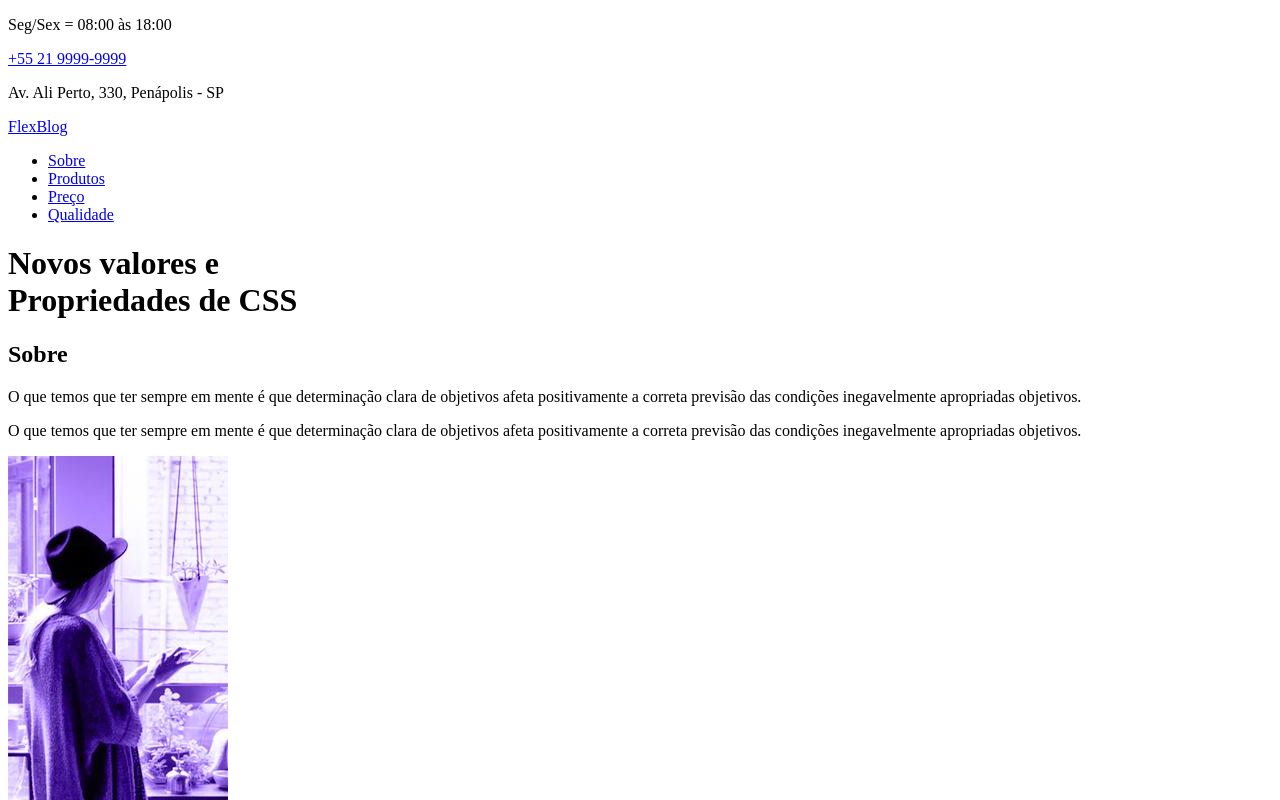
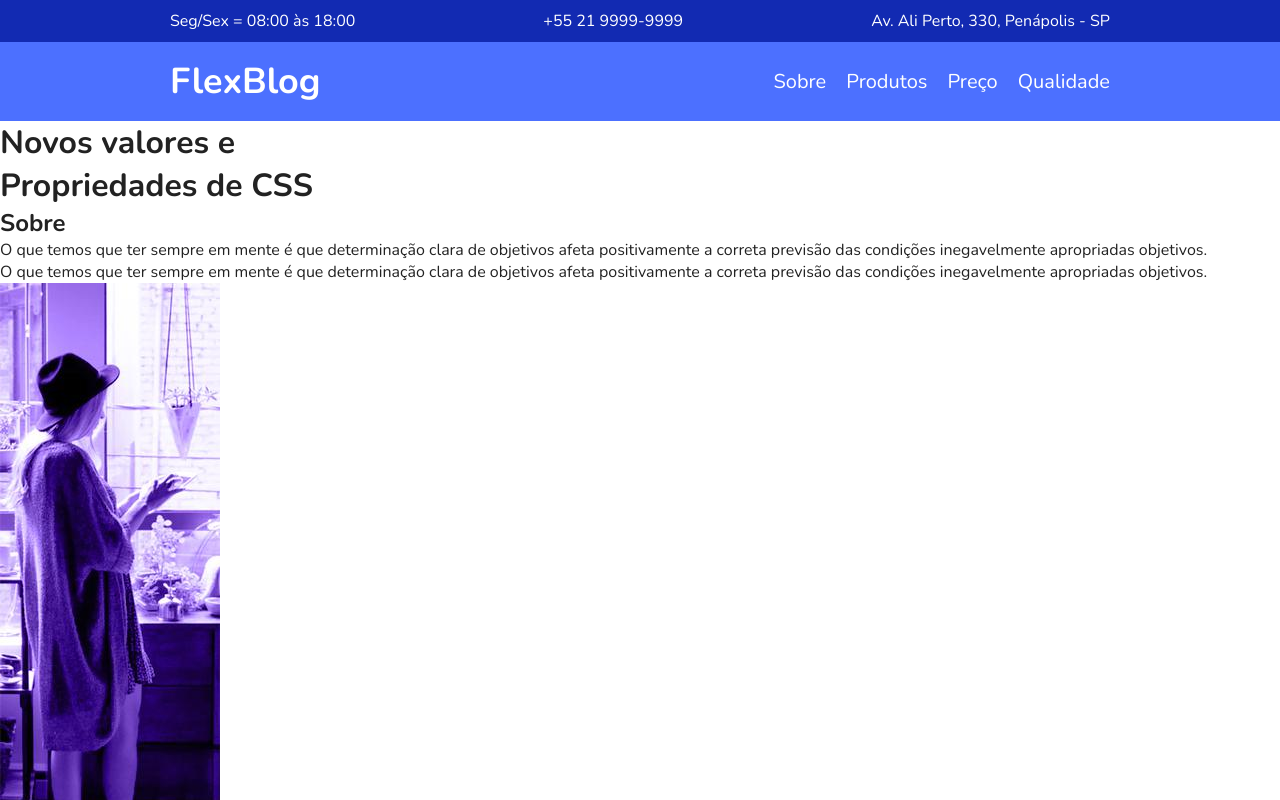
Before and after one commit to MatheusDuarteGalvao/flex-blog, a plain HTML site: page index.html in a window 1280 px wide. Shown: the top 800 px of the page. Drawn offline with nearby package versions, Linux system fonts and the light colour scheme.

Commit message:
Ajustes no css do topo e menu

```diff
--- a/css/style.css
+++ b/css/style.css
@@ -0,0 +1,91 @@
+body, h1, h2, p, ul, li, a {
+  margin: 0px;
+  padding: 0px;
+}
+
+body {
+  font-family: "Nunito", Helvetica, Arial, sans-serif;
+  color: #222222;
+}
+
+ul {
+  list-style: none;
+}
+
+a {
+  text-decoration: none;
+}
+
+img {
+  display: block;
+  max-width: 100%;
+}
+
+* {
+  box-sizing: border-box;
+}
+
+/*Superinfo*/
+
+.superinfo-bg {
+  background: #122ab2;
+  color: white;
+}
+
+.superinfo {
+  max-width: 960px;
+  margin: 0 auto;
+  display: flex;
+  justify-content: space-between;
+  flex-wrap: wrap;
+  padding-top: 10px;
+}
+
+.superinfo p, .superinfo a{
+  margin: 0 10px 10px 10px;
+}
+
+.superinfo a {
+  color: white;
+}
+
+/*Menu*/
+
+.menu-bg {
+  background: #4c70ff;
+}
+
+.menu {
+  max-width: 960px;
+  margin: 0 auto;
+  padding: 15px 0;
+  display: flex;
+  flex-wrap: wrap;
+  justify-content: space-between;
+  align-items: center;
+}
+
+.menu a {
+  color: white;
+}
+
+.menu-logo {
+  font-size: 2.25em;
+  font-weight: bold;
+  margin: 0 10px;
+}
+
+.menu-nav ul {
+  display: flex;
+  flex-wrap: wrap;
+}
+
+.menu-nav a {
+  font-size: 1.25em;
+  display: block;
+  padding: 10px;
+}
+
+.menu-nav a:hover {
+  color: #122ab2;
+}
--- a/index.html
+++ b/index.html
@@ -24,7 +24,7 @@
       <div class="menu-logo">
         <a href="#">FlexBlog</a>
       </div>
-      <nav>
+      <nav class="menu-nav">
         <ul>
           <li><a href="#sobre">Sobre</a></li>
           <li><a href="#produtos">Produtos</a></li>
```
